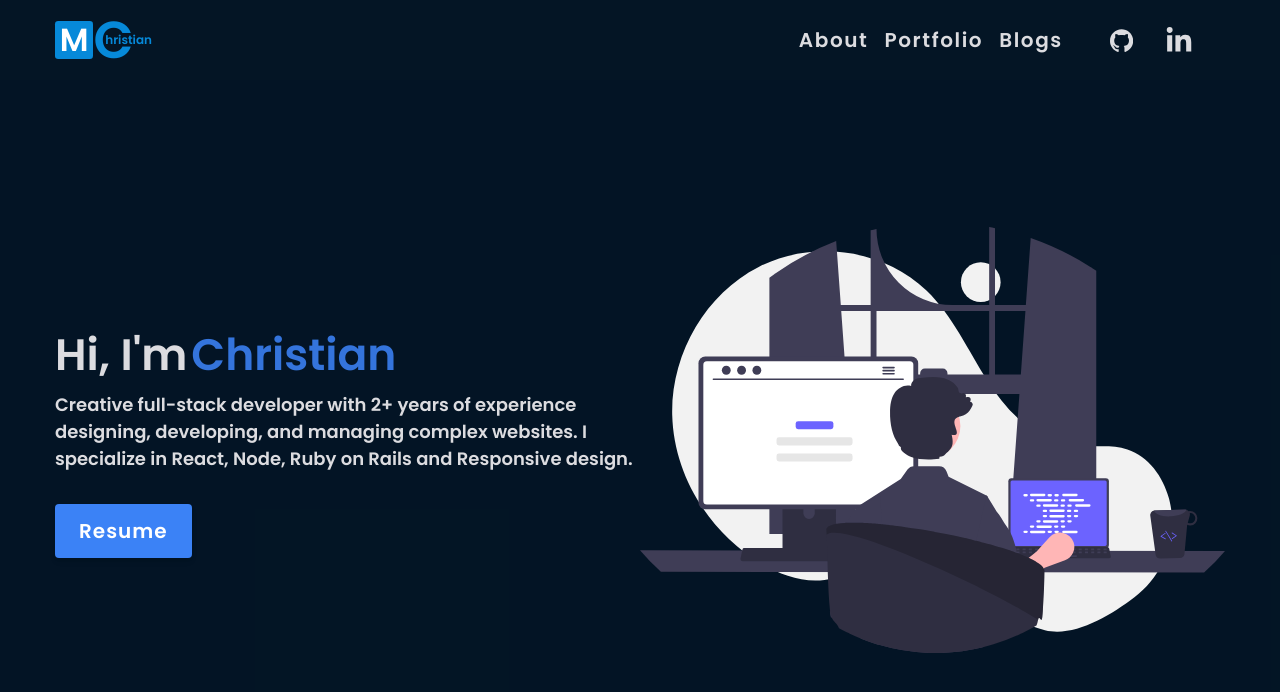
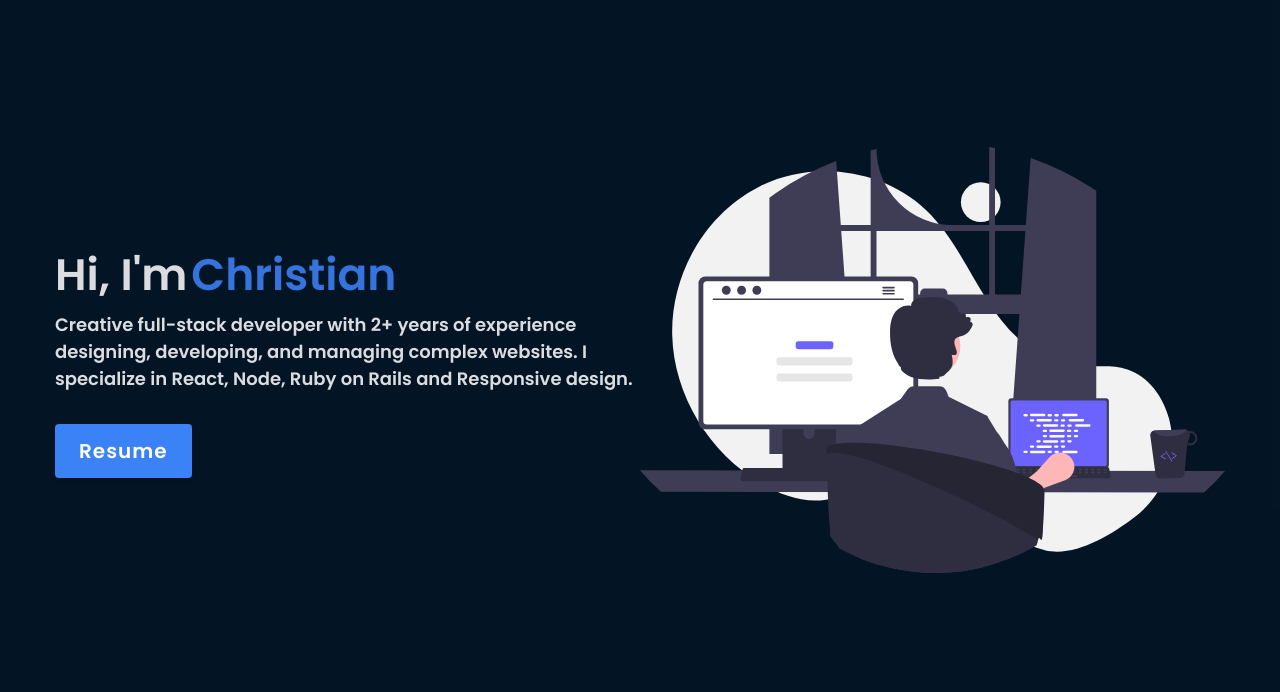
Before and after one commit to kaitcham/portfolio, a React (Create React App) app: page / in a window 1280 px wide. Shown: the top 692 px of the page. Built offline with nearby package versions, Linux system fonts and the light colour scheme.

Commit message:
Modify App.js and index.css to be able to use react-scroll

```diff
--- a/src/App.js
+++ b/src/App.js
@@ -1,15 +1,6 @@
 import React from 'react';
-import { BrowserRouter, Routes, Route } from 'react-router-dom';
-import Navbar from './components/Navbar';
 import LandingPage from './pages/LandingPage';
 
-const App = () => (
-  <BrowserRouter>
-    <Navbar />
-    <Routes>
-      <Route path="/" element={<LandingPage />} />
-    </Routes>
-  </BrowserRouter>
-);
+const App = () => <LandingPage />;
 
 export default App;
--- a/src/index.css
+++ b/src/index.css
@@ -25,8 +25,6 @@ body {
 #root {
   width: 100%;
   height: 100%;
-  overflow: auto;
-  position: fixed;
 }
 
 body,
```
